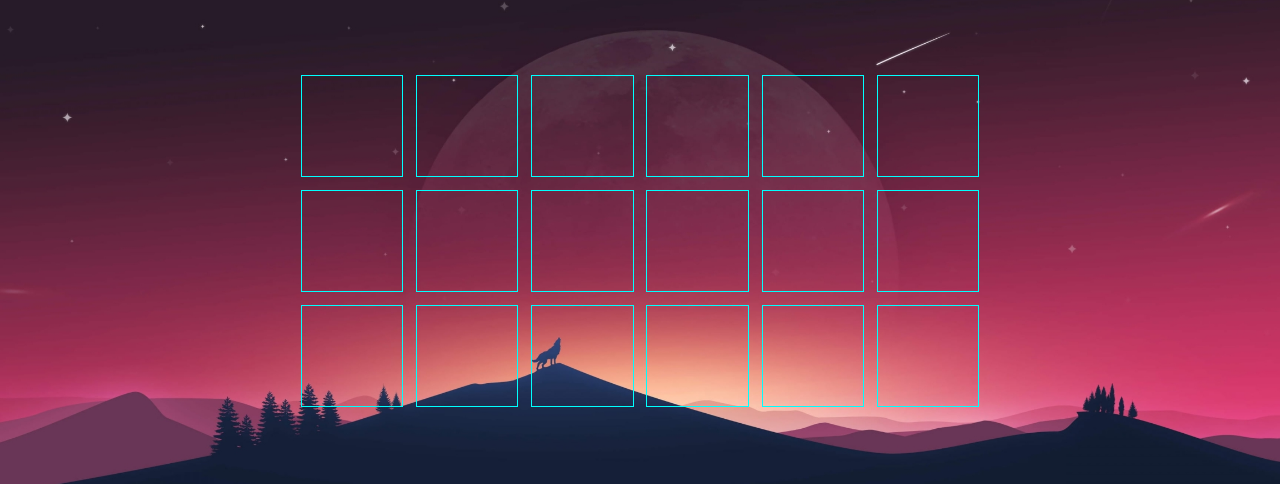
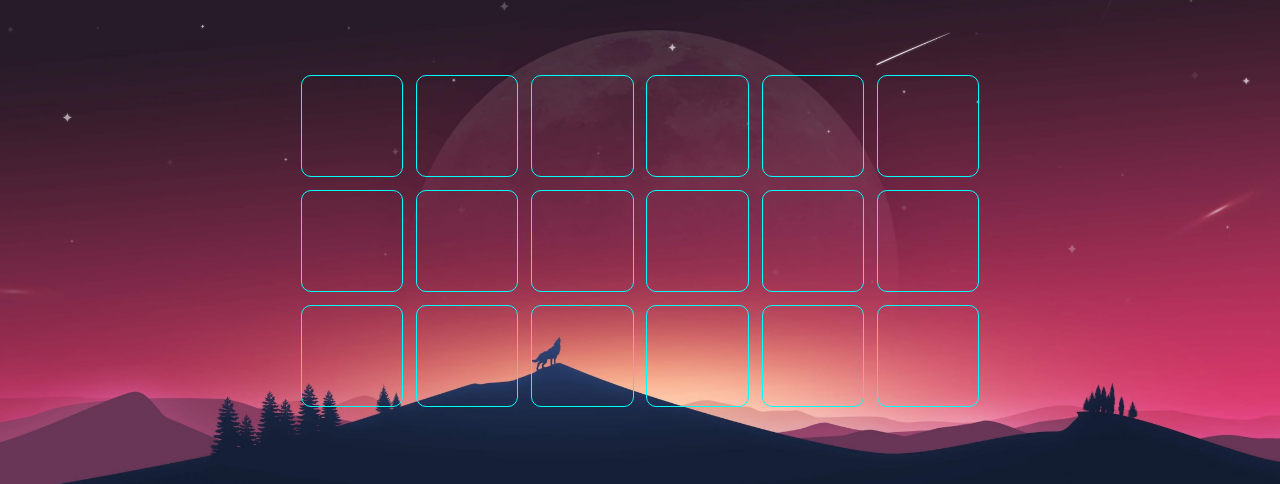
Before and after one commit to danifromecuador/firefox_homepage, a React (Vite) app: page / in a window 1280 px wide. Shown: the part 159-643 px from the top of the page. Built offline with nearby package versions, Linux system fonts and the light colour scheme.

Commit message:
style: round link containers

```diff
--- a/src/App.css
+++ b/src/App.css
@@ -43,4 +43,6 @@
   width: 8vw;
   height: 8vw;
   border: 1px solid cyan;
+  border-radius: 10px;
+  cursor: pointer;
 }
```
